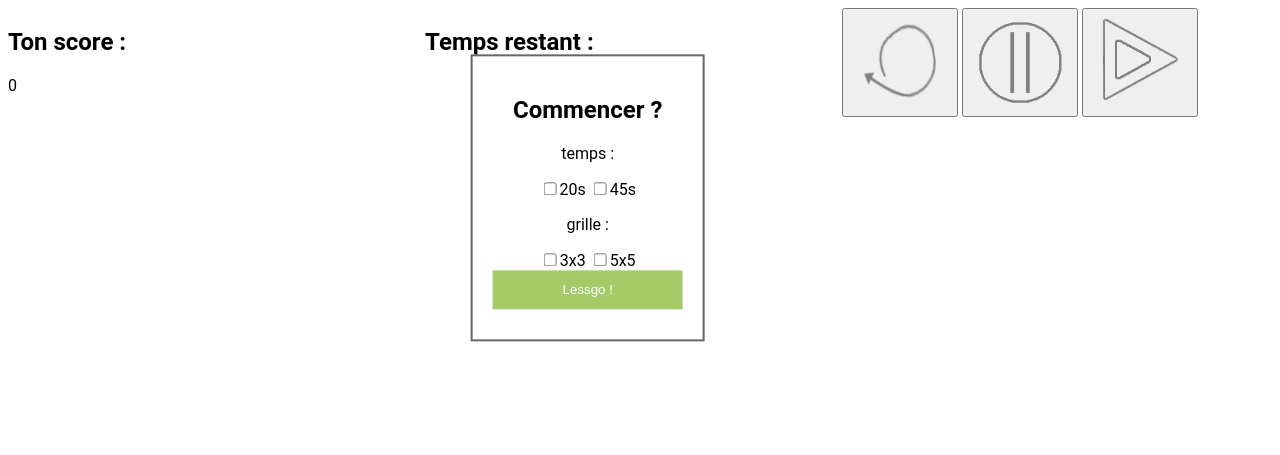
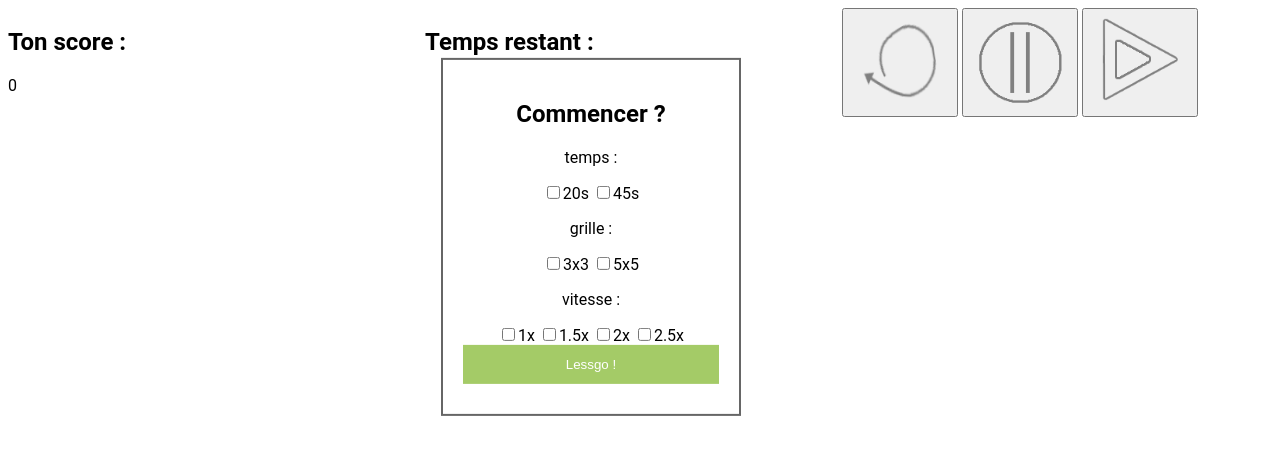
Before and after one commit to Tom-Musset/DEV, a PHP site: page / in a window 1280 px wide. Shown: the top 455 px of the page. Run offline with PHP 8.4, Linux system fonts and the light colour scheme.

Commit message:
amelioration parametrage ( vitesse) && fonctionnement du parametrage

```diff
--- a/JS/tape_Taupe/app.js
+++ b/JS/tape_Taupe/app.js
@@ -1,43 +1,57 @@
-const squares = document.querySelectorAll(".square")
 const timeLeft = document.querySelector('#time-left')
 const score = document.querySelector('#score')
 const decompteDisplay = document.getElementById('decompte-popup')
 const popupDisplay = document.getElementById('popup-Form')
 const gridDisplay = document.getElementById('grid')
 
+let squares
 let result = 0
 let hitPosition
-let currentTime = 20
+let currentTime
 let countDownTimerId
 let total = 0
 let ChoixGrille
-let choixTemps
+let tailleSquare
+let vitesse
+
+function createGrille(choix, taille){
+	for(let i =0;i<(choix*choix);i++){
+		var e = document.createElement("div")
+		e.className="square"+taille
+		e.setAttribute("id","square")
+		gridDisplay.appendChild(e)
+	}
+	squares = document.querySelectorAll("#square")
+	squares.forEach(square => {
+		square.addEventListener('mousedown', () => {
+			if(square.id == hitPosition){
+				result++
+				score.textContent = result
+				hitPosition = null
+			}
+		})
+	})
+
+	moveMole()
+}
 
 function randomSquare(){
 	squares.forEach(square => {
 		square.classList.remove('mole')
 	})
 
-	let randomSquare = squares[Math.floor(Math.random() * 9)]
+	let randomSquare = squares[Math.floor(Math.random() * (ChoixGrille*ChoixGrille))]
 	randomSquare.classList.add('mole')
 
 	hitPosition = randomSquare.id
 	total++
 }
 
-squares.forEach(square => {
-	square.addEventListener('mousedown', () => {
-		if(square.id == hitPosition){
-			result++
-			score.textContent = result
-			hitPosition = null
-		}
-	})
-})
+
 
 function moveMole(){
 	countDownTimerId = setInterval(countDown, 1000)
-	setInterval(randomSquare, 500)
+	setInterval(randomSquare, 500/vitesse)
 }
 
 function countDown(){
@@ -60,16 +74,41 @@ function closeForm() {
 	popupDisplay.style.display = "none"
 	gridDisplay.style.display = 'flex'
 	timeLeft.textContent = currentTime
-	moveMole()
+	createGrille(ChoixGrille,tailleSquare)
 }
 
 function idChoixGrille(idGrille){
-	ChoixGrille = idGrille
-	console.log(ChoixGrille)
+	if(idGrille == "3x3"){
+		ChoixGrille=3
+		tailleSquare = 200
+	}
+	if(idGrille == "5x5"){
+		ChoixGrille=5
+		tailleSquare = 120
+	}
 }
 
 function idChoixTemps(idTemps){
-	choixTemps = idTemps
-	console.log(choixTemps)
+	if(idTemps == "20s"){
+		currentTime = 20
+	}
+	if(idTemps == "45s"){
+		currentTime = 45
+	}
+}
+
+function idChoixVitesse(idVitesse){
+	if(idVitesse == "1x"){
+		vitesse = 1
+	}
+	if(idVitesse == "1.5x"){
+		vitesse = 1.5
+	}
+	if(idVitesse == "2x"){
+		vitesse = 2
+	}
+	if(idVitesse == "2.5x"){
+		vitesse = 2.5
+	}
 }
 	openForm()
--- a/JS/tape_Taupe/index.html
+++ b/JS/tape_Taupe/index.html
@@ -10,12 +10,18 @@
 		<div class="form-popup" id="popup-Form">
 			<h2>Commencer ?</h2>
 			<p>temps :</p>
-			<input type="checkbox" id="20s" onclick="idChoixTemps(this.id)">20s</input>
-			<input type="checkbox" id="45s" onclick="idChoixTemps(this.id)">45s</input>
+			<input type="checkbox"class="checkbox_temps" id="20s" onclick="idChoixTemps(this.id)">20s</input>
+			<input type="checkbox"class="checkbox_temps" id="45s" onclick="idChoixTemps(this.id)">45s</input>
 
 			<p>grille :</p>
-			<input type="checkbox" id="3x3" onclick="idChoixGrille(this.id)">3x3</input>
-			<input type="checkbox"id="5x5" onclick="idChoixGrille(this.id)">5x5</input>
+			<input type="checkbox"class="checkbox_grille" id="3x3" onclick="idChoixGrille(this.id)">3x3</input>
+			<input type="checkbox"class="checkbox_grille"id="5x5" onclick="idChoixGrille(this.id)">5x5</input>
+
+			<p>vitesse :</p>
+			<input type="checkbox"class="checkbox_vitesse" id="1x" onclick="idChoixVitesse(this.id)">1x</input>
+			<input type="checkbox"class="checkbox_vitesse"id="1.5x" onclick="idChoixVitesse(this.id)">1.5x</input>
+			<input type="checkbox"class="checkbox_vitesse"id="2x" onclick="idChoixVitesse(this.id)">2x</input>
+			<input type="checkbox"class="checkbox_vitesse"id="2.5x" onclick="idChoixVitesse(this.id)">2.5x</input>
 
 			<button type="button" class="btn cancel" onclick="closeForm()">Lessgo !</button>
 		</div>
@@ -41,15 +47,7 @@
 	</div>
 
 	<div class="grid" id="grid">
-		<div class="square" id="1"></div>
-		<div class="square" id="2"></div>
-		<div class="square" id="3"></div>
-		<div class="square" id="4"></div>
-		<div class="square" id="5"></div>
-		<div class="square" id="6"></div>
-		<div class="square" id="7"></div>
-		<div class="square" id="8"></div>
-		<div class="square" id="9"></div>
+		<div id="square"></div>
 	</div>
 
 	<script type="text/javascript" src="app.js"></script>
--- a/JS/tape_Taupe/styles.css
+++ b/JS/tape_Taupe/styles.css
@@ -6,9 +6,15 @@
 	margin: auto;
 }
 
-.square{
+.square200{
 	height: 200px;
 	width: 200px;
+	border: solid black 1px;
+}
+
+.square120{
+	height: 120px;
+	width: 120px;
 	border: solid black 1px;
 }
 #header{
@@ -87,6 +93,13 @@
 	height: 100px;
   }
 
+  @media screen and (max-width: 1000px) {
+	#play img{
+		width: 60px;
+		height:60px;
+	  }
+  }
+
   @media screen and (max-width: 800px) {
 	#play img{
 		width: 20px;
```
